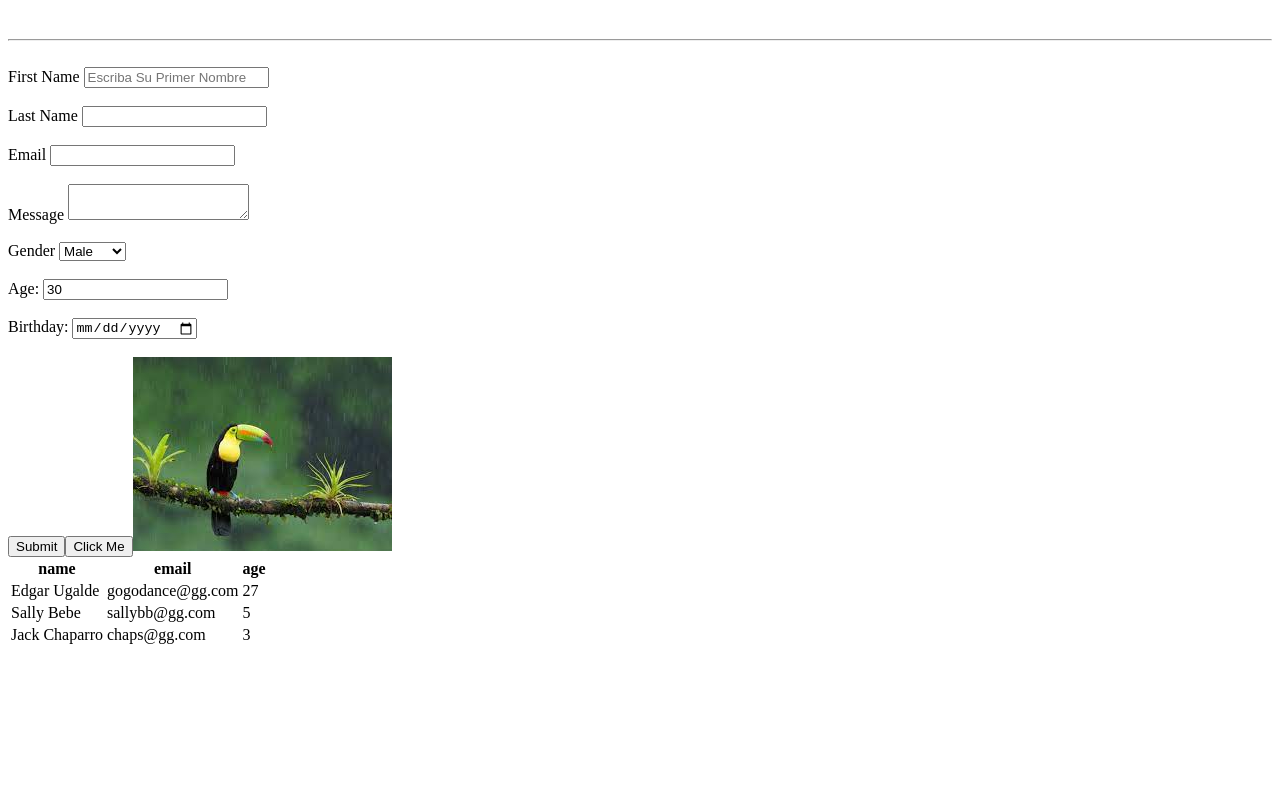
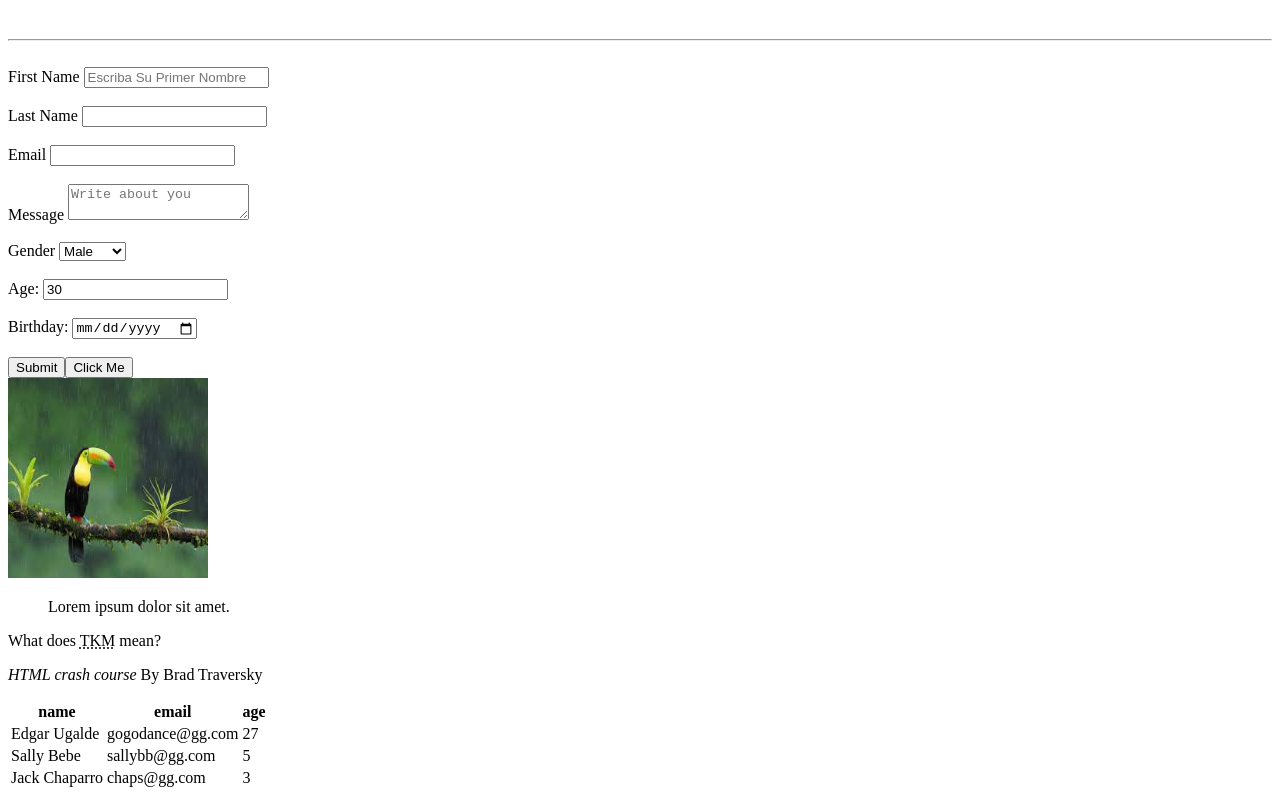
Before and after one commit to EdgarUg/Git-hub-Project, a plain HTML site: page index.html in a window 1280 px wide. Shown: the part 519-1317 px from the top of the page. Before the commit the page ends 1174 px from the top, so only its background shows below. Drawn offline with Linux system fonts and the light colour scheme.

Commit message:
Basics of html

```diff
--- a/index.html
+++ b/index.html
@@ -91,7 +91,7 @@
             <br>
             <div>
                 <label>Message</label>
-                <textarea name="Message"></textarea>
+                <textarea name="Message" placeholder="Write about you"></textarea>
 
             </div>
             <br>
@@ -121,10 +121,21 @@
         <!-- button -->
 
         <button>Click Me</button>
+        <br>
 
         <!-- image -->
-        <img src="images/sample.jpeg">
+        <a href="images/sample.jpeg">
+            <img src="images/sample.jpeg" alt="my sample image" width="200" height="200">
+        </a>
 
+        <!-- quotations -->
+        <blockquote cite="https:/traversymedia.com">
+        Lorem ipsum dolor sit amet.
+        </blockquote>
+
+        <p>What does <abbr title="Te quiero mucho">TKM</abbr> mean?</p>
+
+        <p><cite>HTML crash course</cite> By Brad Traversky</p>
 
     </body>
 </html>
```
